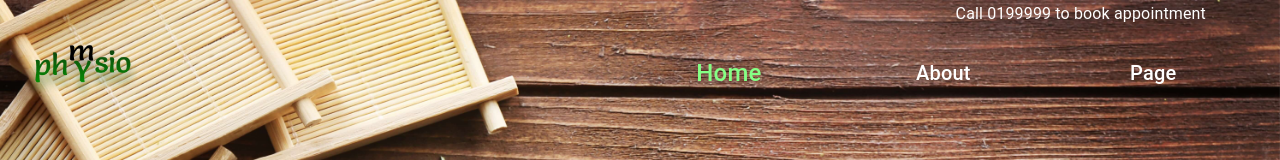
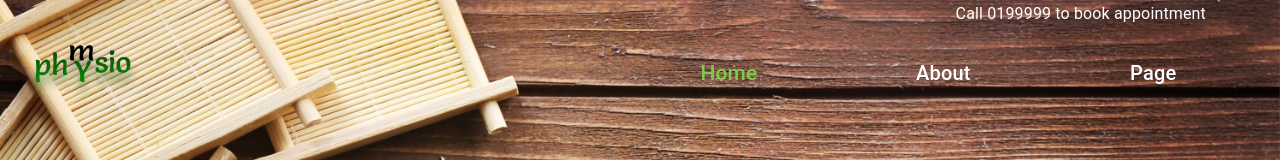
Before and after one commit to redoy11/myPhysio, a React (Create React App) app: page / in a window 1280 px wide. In both pictures the pointer is over the element "Home". Shown: the top 160 px of the page. Built offline with nearby package versions, Linux system fonts and the light colour scheme.

Commit message:
Change nav link hover styles

```diff
--- a/src/component/Header/Header.css
+++ b/src/component/Header/Header.css
@@ -13,8 +13,8 @@
 }
 
 .nav-item:hover {
-  transform: scale(1.2);
-  color: rgb(133, 255, 133);
+  transform: scale(1.05);
+  color: #7FCD46;
   cursor: pointer;
   transition: all ease 0.1s;
 }
```
